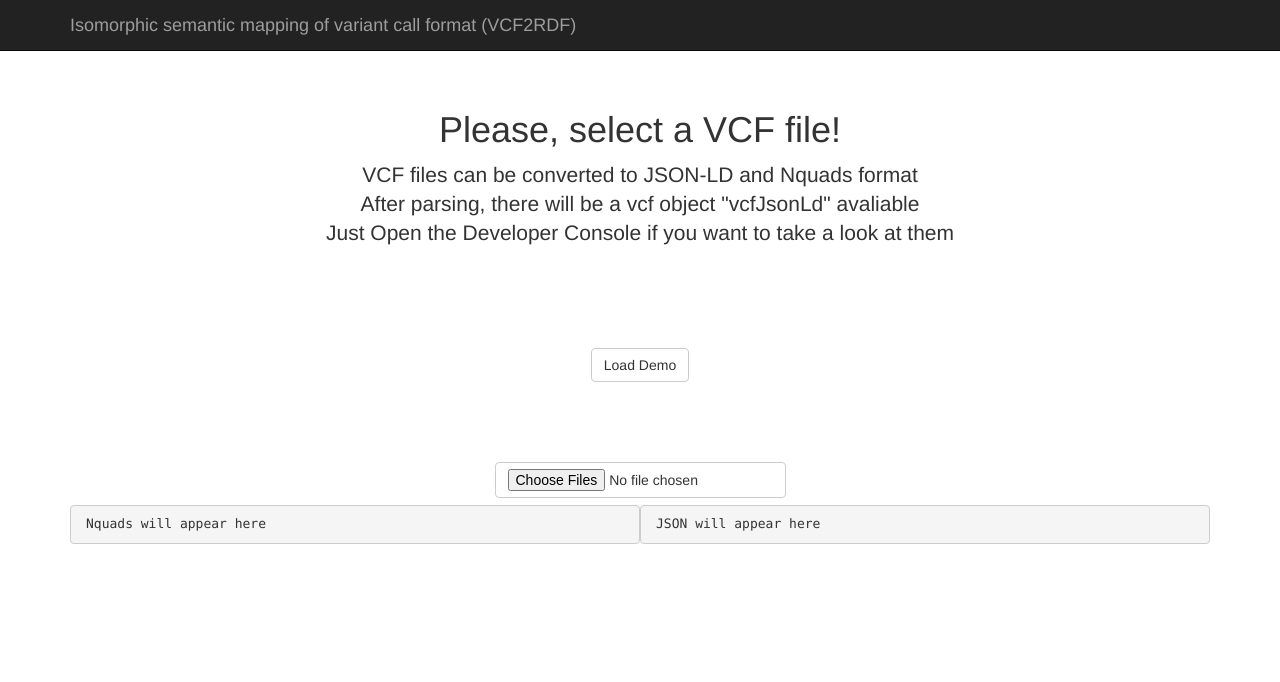
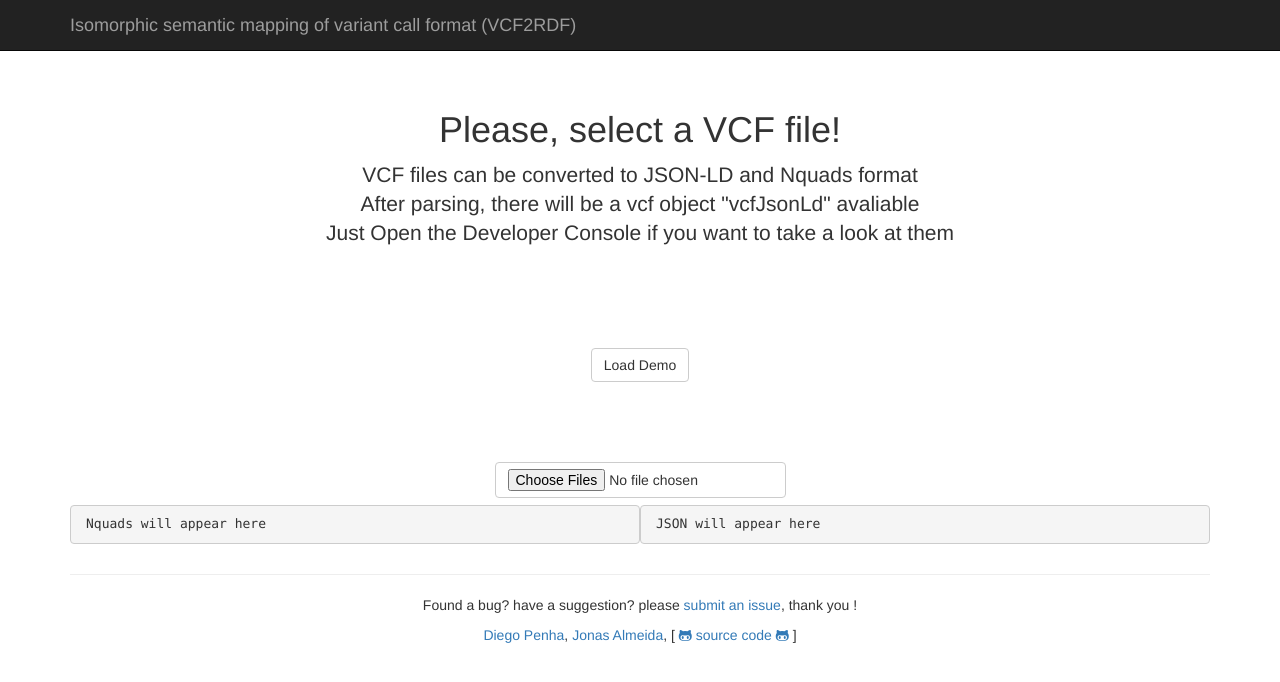
Before and after one commit to ibl/VCFr, a plain HTML site: page index.html in a window 1280 px wide. Drawn offline with Linux system fonts and the light colour scheme; a script that the page names is missing.

Commit message:
link to issues, source code and authors

```diff
--- a/index.html
+++ b/index.html
@@ -78,6 +78,11 @@
 		    <pre class="col-md-6 text-left" id="nquadsDisplayArea"><code>Nquads will appear here</code></pre>
 		    <pre class="col-md-6 text-left" id="jsonDisplayArea"><code>JSON will appear here</code></pre>
 		</div>
+		<div id="issues" class="row">
+		<hr>
+		<p>Found a bug? have a suggestion? please <a href="https://github.com/ibl/VCFr/issues/new" target="blank_">submit an issue</a>, thank you !</p>
+		<p><a href="https://github.com/diegopenhanut" target="blank_">Diego Penha</a>, <a href="https://github.com/jonasalmeida" target="blank_">Jonas Almeida</a>, [<a href="https://github.com/ibl/VCFr" target="blank_"> <i class="fa fa-github-alt" aria-hidden="true"></i> source code <i class="fa fa-github-alt" aria-hidden="true"></i> </a>]
+		</div>
 
 
 	    </div><!-- /.container -->
@@ -88,6 +93,7 @@
 	 <!-- Placed at the end of the document so the pages load faster -->
 	 <script src="js/jquery-2.1.4.min.js"></script>
 	 <script src="js/bootstrap.min.js"></script>
+	 <link href="https://maxcdn.bootstrapcdn.com/font-awesome/4.6.3/css/font-awesome.min.css" rel="stylesheet">
 
 	 <!-- IE10 viewport hack for Surface/desktop Windows 8 bug
       <script src="../../assets/js/ie10-viewport-bug-workaround.js"></script>
```
